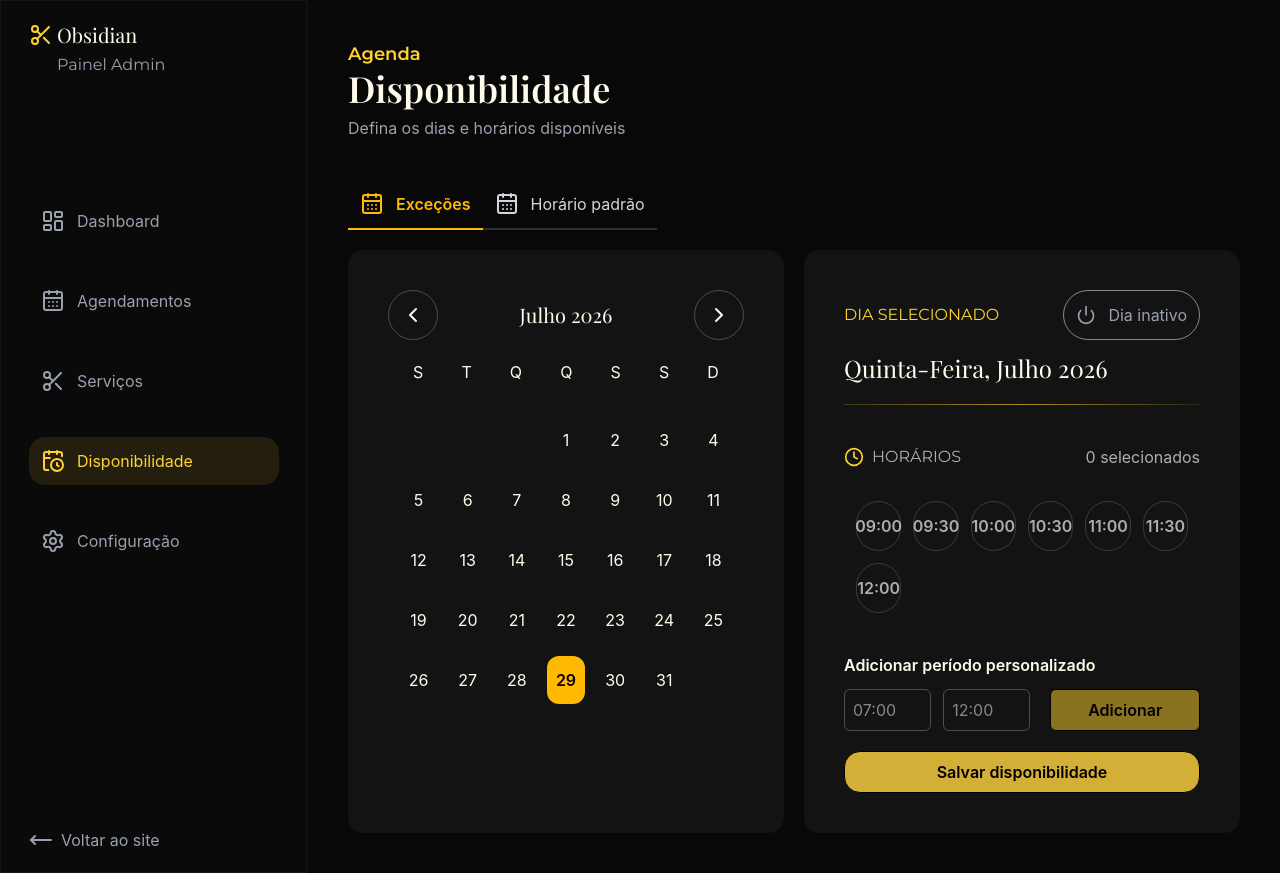
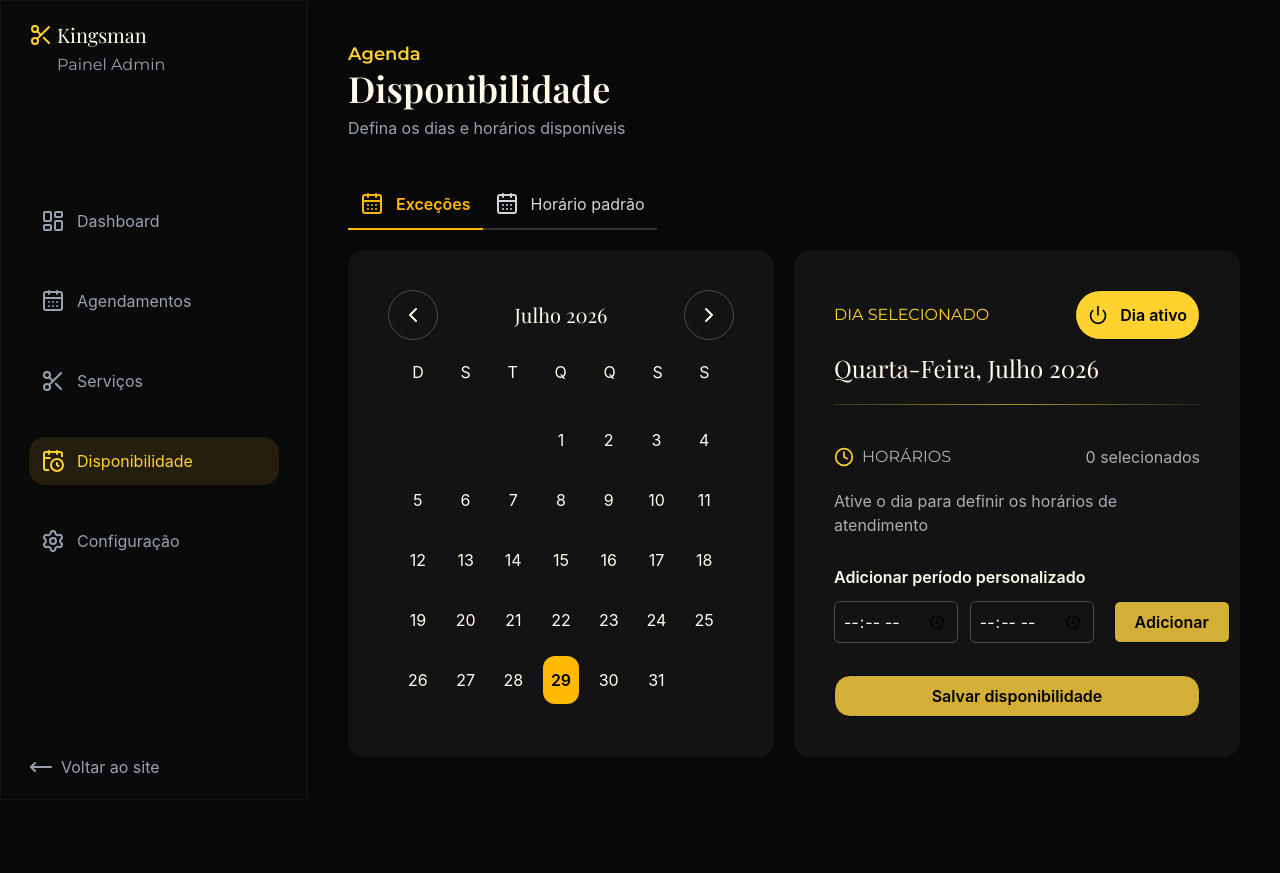
Before and after one commit to CarlosAudre/barbearia_react, a React (Vite) app: page /adm/availability in a window 1280 px wide. After the commit the page ends 800 px from the top, so only its background shows below. Built offline with nearby package versions, Linux system fonts and the light colour scheme.

Commit message:
Updated Availability page and logic

```diff
--- a/src/components/WorkSchedule.jsx
+++ b/src/components/WorkSchedule.jsx
@@ -99,6 +99,7 @@ export function WorkSchedule() {
     }
   }
 
+
   return (
     <form
       onSubmit={updateWeeklySchedule}
--- a/src/components/WorkScheduleCustom.jsx
+++ b/src/components/WorkScheduleCustom.jsx
@@ -13,28 +13,41 @@ import { useEffect, useState } from "react";
 import { generateCalendar } from "../utils/generateCalendar";
 import { Button } from "./Button";
 import { months } from "../constants/months";
+import { authFetch } from "../utils/authFetch";
+import { formatTime } from "../utils/formatTime";
+import { toast } from "sonner";
 
 export function WorkScheduleCustom() {
-  const hours = ["09:00", "09:30", "10:00", "10:30", "11:00", "11:30", "12:00"];
+  const [workDays, setWorkDays] = useState(
+    days.map((day) => ({
+      weekDay: day.enum,
+      active: true,
+      workTimes: [],
+    })),
+  );
+
+  const [customizedDay, setCustomizedDay] = useState({
+    date: null,
+    active: true,
+    workTimes: [],
+  });
 
   const [currentDate, setCurrentDate] = useState(new Date());
   const [calendarTitle, setCalendarTitle] = useState("");
   const [selectedDay, setSelectedDay] = useState(currentDate.getDate());
 
+  //To Customize the schedule
+  const [startTime, setStartTime] = useState("");
+  const [endTime, setEndTime] = useState("");
+
   //Gets the number of days in a month
   const daysInMonth = new Date(
     currentDate.getFullYear(),
     currentDate.getMonth() + 1,
-    0,
+    0, //Return last day of the month
   ).getDate();
 
   const currentDay = currentDate.getDate();
-
-  const firstDay = new Date(
-    currentDate.getFullYear(),
-    currentDate.getMonth(),
-    1,
-  ).getDay();
 
   function getMonthName(date) {
     const month = months.find((m) => m.id === date.getMonth() + 1);
@@ -45,6 +58,116 @@ export function WorkScheduleCustom() {
     const title = getMonthName(currentDate);
     setCalendarTitle(title);
   });
+
+  useEffect(() => {
+    async function loadSchedule() {
+      try {
+        const response = await authFetch("/schedule");
+
+        const data = await response.json();
+
+        if (data.workDays.length > 0) {
+          setWorkDays(data.workDays);
+        }
+      } catch (err) {
+        console.log(err);
+      }
+    }
+    loadSchedule();
+  }, []);
+
+  function formatDate(date) {
+    return date.toISOString().split("T")[0];
+  }
+
+  const selectedDate = selectedDay
+    ? new Date(currentDate.getFullYear(), currentDate.getMonth(), selectedDay)
+    : null;
+
+  const selectedDateString = selectedDate ? formatDate(selectedDate) : null;
+
+  const selectedWeekDay = selectedDate ? days[selectedDate.getDay()].name : "";
+  {
+    /*OBS getDay() = getWeekDay, getDate() = getDay */
+  }
+
+  function addCustomizedTime() {
+    if (!startTime || !endTime) return;
+
+    setCustomizedDay((prev) => ({
+      ...prev,
+      workTimes: [
+        ...prev.workTimes,
+        {
+          startTime,
+          endTime,
+        },
+      ],
+    }));
+    setStartTime("");
+    setEndTime("");
+  }
+
+  useEffect(() => {
+    async function loadCustomizedDay() {
+      try {
+        // limpa o anterior imediatamente
+        setCustomizedDay({
+          date: selectedDateString,
+          active: true,
+          workTimes: [],
+        });
+
+        const response = await authFetch(
+          `/customized-schedule/${selectedDateString}`,
+        );
+
+        if (response.ok) {
+          const data = await response.json();
+
+          if (data) {
+            setCustomizedDay({
+              date: data.date,
+              active: data.active,
+              workTimes: data.workTimes,
+            });
+          }
+        }
+      } catch (err) {
+        console.log(err);
+      }
+    }
+
+    if (selectedDateString) {
+      loadCustomizedDay();
+    }
+  }, [selectedDateString]);
+
+  async function updateCustomizedDay(e) {
+    e.preventDefault();
+
+    try {
+      const response = await authFetch("/customized-schedule/update", {
+        method: "PUT",
+        body: JSON.stringify({
+          date: formatDate(selectedDate),
+          active: customizedDay.active,
+          workTimes: customizedDay.workTimes,
+        }),
+      });
+
+      if (!response.ok) {
+        const data = await response.json();
+        console.log(data.message);
+        toast.error(data.message);
+        return;
+      }
+
+      toast.success("Disponibilidade do dia atualizada com sucesso");
+    } catch (err) {
+      console.log(err);
+    }
+  }
 
   const nextMonth = () => {
     const newDate = new Date(currentDate);
@@ -66,17 +189,78 @@ export function WorkScheduleCustom() {
     setCurrentDate(newDate);
   };
 
-  const selectedDate = selectedDay
-    ? new Date(currentDate.getFullYear(), currentDate.getMonth(), selectedDay)
+  //Calendar Array
+  const calendarDays = generateCalendar(currentDate);
+
+  const calendar = calendarDays.map((day) => {
+    if (day === null) {
+      return {
+        day: null,
+        active: false,
+      };
+    }
+
+    const date = new Date(
+      currentDate.getFullYear(),
+      currentDate.getMonth(),
+      day,
+    );
+
+    const weekDay = date.getDay();
+
+    const workDay = workDays.find((wd) => wd.weekDay === days[weekDay].enum);
+
+    return {
+      day,
+      active: workDay?.active ?? false,
+    };
+  });
+
+  //Slots of time
+  function generateSlots(workTimes, slotMinutes = 50) {
+    const slots = [];
+
+    for (const period of workTimes) {
+      //ex: 08:00 - 12:00
+      let current = new Date(`1970-01-01T${period.startTime}`); // //ex: 08:00
+      const end = new Date(`1970-01-01T${period.endTime}`); //ex: 12:00
+
+      while (current < end) {
+        slots.push(
+          current.toLocaleTimeString("pt-BR", {
+            hour: "2-digit",
+            minute: "2-digit",
+          }),
+        );
+
+        current = new Date(current.getTime() + slotMinutes * 60000); //slotMitutes *  60000 -> 50 * 60000 = 50 min
+      }
+    }
+
+    return slots;
+  }
+
+  const workDay = selectedDate
+    ? workDays.find((wd) => wd.weekDay === days[selectedDate.getDay()].enum)
     : null;
 
-  const selectedWeekDay = selectedDate ? days[selectedDate.getDay()].name : "";
-  {
-    /*OBS getDay() = getWeekDay, getDate() = getDay */
+  const timesToShow =
+    customizedDay.workTimes.length > 0
+      ? [...customizedDay.workTimes].sort((a, b) =>
+          a.startTime.localeCompare(b.startTime),
+        )
+      : [...(workDay?.workTimes ?? [])].sort((a, b) =>
+          a.startTime.localeCompare(b.startTime),
+        );
+
+  const workTimeSlots = generateSlots(timesToShow);
+
+  function removeCustomizedTime(index) {
+    setCustomizedDay((prev) => ({
+      ...prev,
+      workTimes: prev.workTimes.filter((_, i) => i !== index),
+    }));
   }
-
-  //Calendar Array
-  const calendarDays = generateCalendar(currentDate);
 
   return (
     <div className="flex flex-col lg:flex-row gap-5 w-full ">
@@ -106,33 +290,66 @@ export function WorkScheduleCustom() {
             ))}
           </div>
           <div className="grid grid-cols-7 gap-5 md:gap-3 p-3">
-            {calendarDays.map((day, index) => (
+            {calendar.map((calendarDay, index) => (
               <div key={index} className="text-center">
-                <button
-                  onClick={() => setSelectedDay(day)}
-                  className={`w-full h-full flex items-center justify-center transition cursor-pointer  lg:p-3 rounded-xl
-                        ${day !== selectedDay && "hover:bg-[#2A2A2A]"}
-                        ${day === selectedDay && selectedDay !== null && "bg-amber-400 text-black font-semibold"}
-                       `}
-                >
-                  {day}
-                </button>
+                {calendarDay.day === null ? (
+                  <div className="w-full lg:p-3 invisible">0</div>
+                ) : (
+                  <button
+                    disabled={!calendarDay.active}
+                    onClick={() => setSelectedDay(calendarDay.day)}
+                    className={`
+          w-full h-full flex items-center justify-center rounded-xl transition lg:p-3
+
+          ${
+            calendarDay.active
+              ? "cursor-pointer hover:bg-[#2A2A2A]"
+              : "opacity-30 cursor-not-allowed"
+          }
+
+          ${
+            calendarDay.day === selectedDay
+              ? "bg-amber-400 text-black font-semibold"
+              : ""
+          }
+        `}
+                  >
+                    {calendarDay.day}
+                  </button>
+                )}
               </div>
             ))}
           </div>
         </div>
       </div>
 
-      {/* business hours*/}
-      <div className="flex flex-col w-full lg:w-1/2 bg-[#131313] p-10 rounded-2xl">
+      {/* business hours */}
+      <form
+        className="flex flex-col w-full lg:w-1/2 bg-[#131313] p-10 rounded-2xl"
+        onSubmit={updateCustomizedDay}
+      >
         <div className="flex flex-col md:flex-row gap-3 mb-3 justify-between items-center">
           <h1 className="text-amber-300 font-montserrat">DIA SELECIONADO</h1>
 
-          <div className="flex gap-3 p-3 border border-amber-50/50 rounded-full items-center text-gray-400 cursor-pointer">
+          <div
+            className={`flex gap-3 p-3 border border-amber-50/50 rounded-full
+          items-center cursor-pointer transition
+
+        ${customizedDay.active ? "bg-amber-300 text-black font-semibold border-black" : "text-gray-400"}
+      `}
+            onClick={() =>
+              setCustomizedDay((prev) => ({
+                ...prev,
+                active: !prev.active,
+              }))
+            }
+          >
             <Power className="w-5 h-5" />
-            <p>Dia inativo</p>
+
+            <p>{customizedDay.active ? "Dia ativo" : "Dia inativo"}</p>
           </div>
         </div>
+
         <div className="flex flex-col gap-5">
           <h1 className="font-playfair text-2xl">
             {selectedWeekDay}, {calendarTitle}
@@ -140,19 +357,23 @@ export function WorkScheduleCustom() {
 
           <div className="w-full bg-linear-to-r from-amber-300/10 via-amber-300/60 to bg-amber-300/10 h-px rounded-2xl" />
         </div>
-        <div className="flex justify-between mt-10 text-gray-300/80 ">
+
+        <div className="flex justify-between mt-10 text-gray-300/80">
           <div className="flex gap-2 items-center">
             <Clock className="text-amber-300 w-5 h-5" />
+
             <p className="font-montserrat">HORÁRIOS</p>
           </div>
-          <p>0 selecionados</p>
+
+          <p>{customizedDay.workTimes.length} selecionados</p>
         </div>
+
         {/* Hours */}
         <div className="flex w-full justify-center items-center text-gray-300/80 mt-5 mb-5">
-          {hours !== "" ? (
+          {workTimeSlots.length > 0 ? (
             <div className="grid grid-cols-4 md:grid-cols-6 gap-3 p-3">
-              {hours.map((h) => (
-                <HoursCard hour={h} />
+              {workTimeSlots.map((h) => (
+                <HoursCard key={h} hour={h} />
               ))}
             </div>
           ) : (
@@ -163,29 +384,57 @@ export function WorkScheduleCustom() {
         <div className="flex flex-col w-full mt-auto gap-3">
           <div className="flex flex-col gap-3 mb-2 mt-2">
             <p className="font-semibold">Adicionar período personalizado</p>
+
             <div className="flex gap-5">
               <div className="flex gap-3">
                 <input
                   className="border border-gray-300/30 w-full rounded-md p-2"
-                  type="text"
-                  placeholder="07:00"
-                ></input>
+                  type="time"
+                  value={startTime}
+                  onChange={(e) => setStartTime(e.target.value)}
+                />
+
                 <input
                   className="border border-gray-300/30 w-full rounded-md p-2"
-                  type="text"
-                  placeholder="12:00"
-                ></input>
+                  type="time"
+                  value={endTime}
+                  onChange={(e) => setEndTime(e.target.value)}
+                />
               </div>
+
               <Button
                 title="Adicionar"
                 rounded="rounded-md"
-                bg="bg-amber-300/50"
+                handleOnClick={addCustomizedTime}
+                type="button"
               />
             </div>
           </div>
-          <Button title="Salvar disponibilidade" />
+
+          <div className="flex flex-col gap-2">
+            {customizedDay.workTimes.map((time, index) => (
+              <div
+                key={index}
+                className="flex justify-between items-center border border-gray-300/20 rounded-md p-3"
+              >
+                <p>
+                  {formatTime(time.startTime)} - {formatTime(time.endTime)}
+                </p>
+
+                <button
+                  type="button"
+                  onClick={() => removeCustomizedTime(index)}
+                  className="text-red-400 hover:text-red-300"
+                >
+                  <X className="w-5 h-5" />
+                </button>
+              </div>
+            ))}
+          </div>
+
+          <Button title="Salvar disponibilidade" type="submit" />
         </div>
-      </div>
+      </form>
     </div>
   );
 }
--- a/src/constants/days.jsx
+++ b/src/constants/days.jsx
@@ -1,9 +1,9 @@
 export const days = [
-  { name: "Segunda-Feira", enum: "MONDAY", abreviation: "S", id: 1 },
-  { name: "Terça-Feira", enum: "TUESDAY", abreviation: "T", id: 2 },
-  { name: "Quarta-Feira", enum: "WEDNESDAY", abreviation: "Q", id: 3 },
-  { name: "Quinta-Feira", enum: "THURSDAY", abreviation: "Q", id: 4 },
-  { name: "Sexta-Feira", enum: "FRIDAY", abreviation: "S", id: 5 },
-  { name: "Sábado", enum: "SATURDAY", abreviation: "S", id: 6 },
-  { name: "Domingo", enum: "SUNDAY", abreviation: "D", id: 7 },
+  { name: "Domingo", enum: "SUNDAY", abreviation: "D", id: 1 },
+  { name: "Segunda-Feira", enum: "MONDAY", abreviation: "S", id: 2 },
+  { name: "Terça-Feira", enum: "TUESDAY", abreviation: "T", id: 3 },
+  { name: "Quarta-Feira", enum: "WEDNESDAY", abreviation: "Q", id: 4 },
+  { name: "Quinta-Feira", enum: "THURSDAY", abreviation: "Q", id: 5 },
+  { name: "Sexta-Feira", enum: "FRIDAY", abreviation: "S", id: 6 },
+  { name: "Sábado", enum: "SATURDAY", abreviation: "S", id: 7 },
 ];
--- a/src/navbar/Sidebar.jsx
+++ b/src/navbar/Sidebar.jsx
@@ -54,7 +54,7 @@ export function SideBar() {
       <div className="flex flex-col gap-1">
         <div className="flex gap-1 items-center">
           <Scissors className="text-amber-300" />
-          <h1 className="font-playfair text-xl">Obsidian</h1>
+          <h1 className="font-playfair text-xl">Kingsman</h1>
         </div>
         <p className="ml-7 font-montserrat text-gray-400">Painel Admin</p>
       </div>
--- a/src/pages/Access.jsx
+++ b/src/pages/Access.jsx
@@ -35,7 +35,7 @@ export function Access() {
 
         <div className="absolute top-0  flex items-center px-15 py-8 z-20 gap-4 ">
           <Scissors className="w-7 h-7 text-amber-300" />
-          <p className="font-montserrat text-4xl text-white">Obsidian</p>
+          <p className="font-montserrat text-4xl text-white">Kingsman</p>
         </div>
 
         <div className="absolute inset-0 bg-linear-to-r from-black/80 via-black/30 to-transparent z-10 flex p-15 flex-col justify-center text-white gap-5 ">
--- a/src/pages/adm/Service.jsx
+++ b/src/pages/adm/Service.jsx
@@ -173,7 +173,7 @@ export function Service() {
       <main className="relative">
         {/* New Service Form */}
         {newServiceFormVisibility && (
-          <div className="absolute top-3/1 md:top/2/1 left-1/2 -translate-x-1/2 -translate-y-3/4  md:-translate-y-1/3">
+          <div className="absolute top-2/3 md:top/2/1 left-1/2 -translate-x-1/2 -translate-y-3/4  md:-translate-y-1/3">
             <NewServiceForm
               title="Novo Serviço"
               handleOnCancel={handleOnCancel}
--- a/src/utils/generateCalendar.jsx
+++ b/src/utils/generateCalendar.jsx
@@ -5,7 +5,7 @@ export function generateCalendar(currentDate) {
     0,
   ).getDate();
 
-  const startDay = new Date(
+  const startWeekDay = new Date(
     currentDate.getFullYear(),
     currentDate.getMonth(),
     1,
@@ -14,7 +14,7 @@ export function generateCalendar(currentDate) {
   const calendar = [];
 
   // espaços vazios antes do dia 1
-  for (let i = 0; i < startDay; i++) {
+  for (let i = 0; i < startWeekDay; i++) {
     calendar.push(null);
   }
 
```
